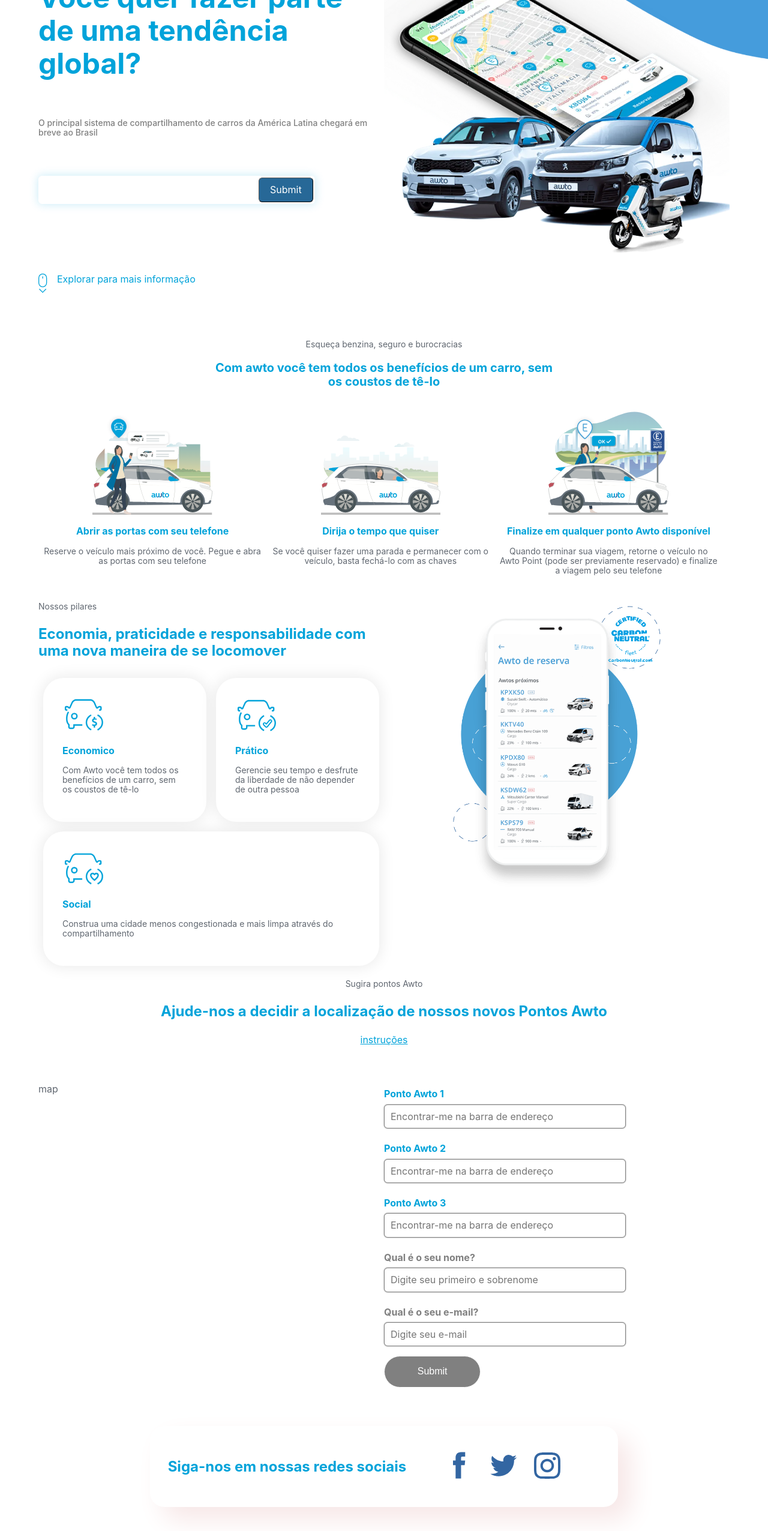
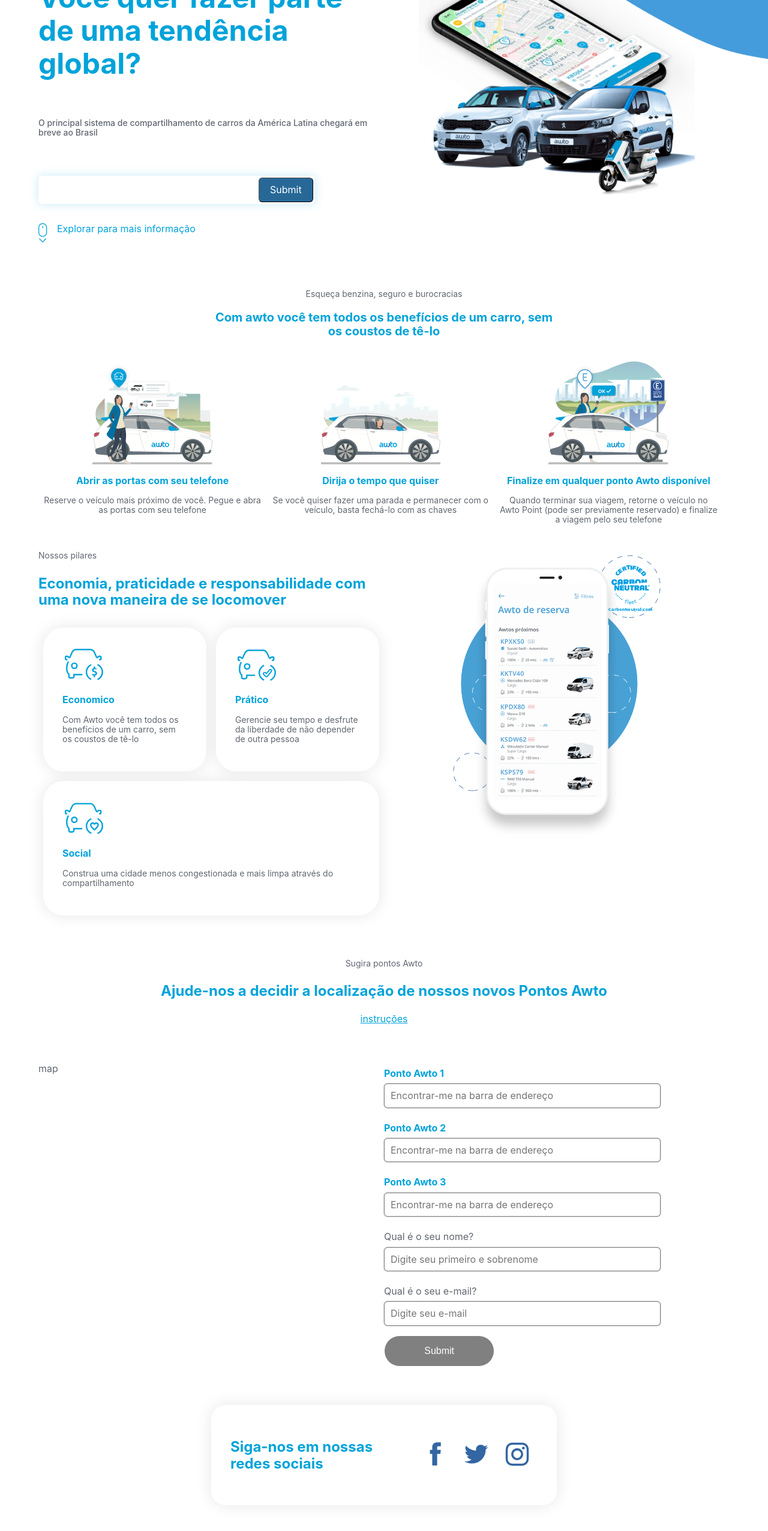
Before and after one commit to manugarcal/awto-landing-page-bra, a React (Create React App) app: page / in a window 1280 px wide. Shown: the part 234-2786 px from the top of the page at 60% size. Built offline with nearby package versions, Linux system fonts and the light colour scheme.

Commit message:
tachyons 100%

```diff
--- a/src/App.css
+++ b/src/App.css
@@ -10,18 +10,20 @@
     color: #606770;
 }
 
-.text-color-blue {
+.text-color-primary {
     color: var(--primary-color);
 }
 
-.text-color-gray {
+.text-color-secondary {
     color: var(--secondary-color);
 }
 
-.container {
-    width: 1320px;
-    padding: 0 1rem;
-    margin: 0 auto;
+.bg-primary {
+    background-color: var(--primary-color);
+}
+
+.bg-secondary {
+    background-color: var(--secondary-color);
 }
 
 p {
@@ -143,17 +145,6 @@
 
 /* -----------Suggest Points component Style----------- */
 
-.formGroup {
-    display: flex;
-    flex-direction: column;
-    width: 70%;
-}
-
-.submitBtnSuggestPoints {
-    width: 40%;
-    background-color: var(--secondary-color);
-}
-
 .modalCta {
     text-decoration: underline;
     cursor: pointer;
@@ -181,6 +172,7 @@
 }
 
 .modal-bg {
+    background-color: rgba(0, 0, 0, 0.5);
     position: absolute;
     backdrop-filter: blur(5px);
     width: 100%;
@@ -189,7 +181,6 @@
 }
 
 .modal-container {
-    border: 1px solid var(--primary-color);
     border-radius: 10px;
     background: #fff;
     position: relative;
@@ -217,24 +208,10 @@
 
 /* -----------Social Media Component Styles----------- */
 
-.socialMediaContainer {
-    margin: 5vh 10vw;
-    display: flex;
-    justify-content: center;
-}
-
 .socialMediaWrapper {
-    padding: 30px;
-    display: flex;
-    justify-content: space-evenly;
     border-radius: 24px;
     background: #fff;
-    box-shadow: 21px 21px 43px #f7e7e7, -21px -21px 43px #ffffff;
-}
-
-.socialMediaIconsContainer {
-    display: flex;
-    margin: auto 4vw;
+    box-shadow: 0 0 24px 3px rgba(0, 0, 0, 0.08);
 }
 
 .socialMediaIcon {
@@ -242,47 +219,7 @@
 }
 
 
-/* -----------contac us form Styles----------- */
-
-.contactFormContainer {
-    margin: 5vh 10vw;
-}
-
-.contactFormTitle {
-    margin: auto;
-    text-align: center;
-}
-
-.contactForm {
-    display: flex;
-    flex-direction: column;
-    margin: auto;
-    width: 50%;
-}
-
-.submitContactForm {
-    background-color: var(--primary-color);
-    width: 30%;
-    justify-content: center;
-}
-
-
 /* -----------footer Styles----------- */
-
-.footerContainer {
-    margin: 5vh 10vw;
-}
-
-.footerText,
-.footerBtns {
-    display: flex;
-    justify-content: center;
-}
-
-.footerLink {
-    text-decoration: none;
-    margin-left: 1vw;
-}
 
 @media screen and (min-width: 60em) {
     .ph5-l {
--- a/src/components/ContactUsForm.jsx
+++ b/src/components/ContactUsForm.jsx
@@ -2,22 +2,21 @@
 
 const ContactUsForm = () => {
   return (
-    <section className="contactFormContainer">
-      <div className="contactFormTitle">
-        <p className="">Dúvidas ou consultas?</p>
-        <h3 className="f3">Escreva para nós e responderemos o mais rápido possivel</h3>
+    <section className="">
+      <div className="">
+        <p className="db tc">Dúvidas ou consultas?</p>
+        <h3 className="text-color-primary f3 tc">Escreva para nós e responderemos o mais rápido possivel</h3>
         <form>
-          <div className="contactForm">
-            <input className="formControl" type="text" placeholder="Nome" />
-            <input className="formControl" type="email" placeholder="Seu e-mail" />
-            <textarea className="formControl" name="" id="" cols="30" rows="10" placeholder="Mensagem"></textarea>
-            <div className="btnContainer">
-              <input className="btn submitContactForm" type="submit" />
+          <div className="w-100 w-40-l center">
+            <input className="formControl center db w-100 w-70-m" type="text" placeholder="Nome" />
+            <input className="formControl center db w-100 w-70-m" type="email" placeholder="Seu e-mail" />
+            <textarea className="formControl center db w-100 w-70-m" cols="30" rows="10" placeholder="Mensagem"></textarea>
+            <div>
+              <input className="btn bg-primary w-70-m w-30-l w-100 ma4 center db" type="submit" />
             </div>
           </div>
         </form>
       </div>
-
     </section>
   )
 }
--- a/src/components/Footer.jsx
+++ b/src/components/Footer.jsx
@@ -2,21 +2,22 @@
 
 const Footer = () => {
   return (
-    <div className="footerContainer">
-      <div className="footerText">
-        <p className="">
+    <footer className="mv5">
+      <div>
+        <p className="tc">
           Awto &copy; Copyright 2021. todos os dereitos reservados
         </p>
       </div>
-      <div className="footerBtns">
-        <a className="footerLink text-color-blue" href="/#">
+      <div className="flex justify-center w-100">
+        <a className="text-color-primary mh1" href="/#">
           Nossos Pilares
         </a>
-        <a className="footerLink text-color-blue" href="/#">
+        <a className="text-color-secondary mh1">·</a>
+        <a className="text-color-primary mh1" href="/#">
           Contato
         </a>
       </div>
-    </div>
+    </footer>
   )
 }
 export default Footer
--- a/src/components/Header.jsx
+++ b/src/components/Header.jsx
@@ -3,28 +3,39 @@
 import imgAwtoMainHeader from '../assets/img-awto.webp'
 
 const Header = () => {
+  const stringExplorarScroll = 'Explorar para mais informação'
   return (
     <section className="flex justify-between flex-wrap mv2 mt5-l">
       <div className="w-100 w-50-l">
-        <h1 className="text-color-blue tc tl-l f2 f1-l mb5">Você quer fazer parte de uma tendência global?</h1>
-        <p className="text-color-gray f6 fw5 tc tl-l mb5">
+        <h1 className="text-color-primary tc tl-l f2 f1-l mb5">Você quer fazer parte de uma tendência global?</h1>
+        <p className="text-color-secondaryf6 fw5 tc tl-l mb5">
           O principal sistema de compartilhamento de carros da América Latina
           chegará em breve ao Brasil
         </p>
-        <div className="headerInpurContainer w-100 w-80-l flex mv4">
-          <input className="headerInput w-70 w-80-l" type="text" />
-          <input className="btnSubmit w-30 w-20-l" type="submit" />
+        <div>
+          <div className="headerInpurContainer w-100 w-80-l flex mv4">
+            <input className="headerInput w-70 w-80-l" type="text" />
+            <input className="btnSubmit w-30 w-20-l" type="submit" />
+          </div>
+          <div className="db-l dn">
+            <div className="flex justify-center justify-start-l w-100 w-50-l mt4 mb5">
+              <img src={ScrollIcon} alt="Scroll Icon" />
+              <span className="text-color-primary mh3">{stringExplorarScroll}</span>
+            </div>
+          </div>
         </div>
       </div>
       <div className="w-100 w-50-l">
         <picture>
           <source srcSet={imgAwtoMainHeader} type="image/webp" />
-          <img src={imgAwtoMainHeader} alt="Awto" />
+          <img className="w-80 db center" src={imgAwtoMainHeader} alt="Awto" />
         </picture>
       </div>
-      <div className="flex justify-center justify-start-l w-100 w-50-l mt4 mb5">
-        <img src={ScrollIcon} alt="Scroll Icon" />
-        <span className="text-color-blue mh3">Explorar para mais informação</span>
+      <div className="dn-l db center">
+        <div className="flex justify-center justify-start-l w-100 w-50-l mt4 mb5">
+          <img src={ScrollIcon} alt="Scroll Icon" />
+          <span className="text-color-primary mh3">{stringExplorarScroll}</span>
+        </div>
       </div>
     </section>
   )
--- a/src/components/SocialMedia.jsx
+++ b/src/components/SocialMedia.jsx
@@ -5,10 +5,10 @@
 
 const SocialMedia = () => {
   return (
-    <section className="socialMediaContainer">
-      <div className="socialMediaWrapper">
-        <h3 className="text-color-blue f3">Siga-nos em nossas redes sociais</h3>
-        <div className="socialMediaIconsContainer">
+    <section className="w-90 w-50-l db center ma5">
+      <div className="socialMediaWrapper flex justify-center flex-wrap pa4">
+        <h3 className="text-color-primary f3 db w-100 w-60-l center tc tl-l">Siga-nos em nossas redes sociais</h3>
+        <div className="flex justify-center w-100 w-40-l">
           <div className="socialMediaIcon">
             <img src={iconFb} alt="FaceBook" />
           </div>
--- a/src/components/SuggestPoints.jsx
+++ b/src/components/SuggestPoints.jsx
@@ -4,54 +4,53 @@
 const SuggestPoints = () => {
   const { actions } = useContext(Context)
   return (
-    <section>
+    <section className="mv5">
       <div className="tc">
         <p>Sugira pontos Awto</p>
-        <h3 className="text-color-blue f3 tc">
+        <h3 className="text-color-primary f3 tc">
           Ajude-nos a decidir a localização de nossos novos Pontos Awto
         </h3>
-        <a href="/" className="text-color-blue" onClick={actions.openModal()} data-modal="modal-one">instruções</a>
+        <a href="" className="text-color-primary" onClick={actions.openModal()} data-modal="modal-one">instruções</a>
       </div>
       <div className="flex flex-wrap w-100 mv5">
         <div className="w-100 w-50-l">map</div>
         <div className="w-100 w-50-l">
           <form>
-            <div className="formGroup">
-              <label className="text-color-blue fw7 mv2">Ponto Awto 1</label>
+            <div className="w-100 w-80-l flex justify-center flex-column">
+              <label className="center text-color-primary fw7 mv2 w-100 w-70-m db">Ponto Awto 1</label>
               <input
-                className="formControl"
+                className="formControl center db w-100 w-70-m"
                 type="text"
                 placeholder="Encontrar-me na barra de endereço"
               />
-              <label className="text-color-blue fw7 mv2">Ponto Awto 2</label>
+              <label className="center text-color-primary fw7 mv2 w-100 w-70-m db">Ponto Awto 2</label>
               <input
-                className="formControl"
+                className="formControl center db w-100 w-70-m"
                 type="text"
                 placeholder="Encontrar-me na barra de endereço"
               />
-              <label className="text-color-blue fw7 mv2">Ponto Awto 3</label>
+              <label className="center text-color-primary fw7 mv2 w-100 w-70-m db">Ponto Awto 3</label>
               <input
-                className="formControl"
+                className="formControl center db w-100 w-70-m"
                 type="text"
                 placeholder="Encontrar-me na barra de endereço"
               />
-              <label className=" text-color-gray fw7 mv2">
+              <label className="center  text-color-secondaryfw7 mv2 w-100 w-70-m db">
                 Qual é o seu nome?
               </label>
               <input
-                className="formControl"
+                className="formControl center db w-100 w-70-m"
                 type="text"
                 placeholder="Digite seu primeiro e sobrenome"
               />
-              <label className=" text-color-gray fw7 mv2">
+              <label className="center text-color-secondaryfw7 mv2 w-100 w-70-m db">
                 Qual é o seu e-mail?
               </label>
-              <input
-                className="formControl"
-                type="text"
-                placeholder="Digite seu e-mail"
+              <input className="formControl center db w-100 w-70-m" type="text" placeholder="Digite seu e-mail"
               />
-              <input className="btn submitBtnSuggestPoints" type="submit" />
+              <div className="center db w-100 w-70-m">
+                <input className="btn bg-secondary w-100 w-40-l" type="submit" />
+              </div>
             </div>
           </form>
         </div>
@@ -59,7 +58,7 @@
       <div className="modal" id="modal-one">
         <div className="modal-bg modal-exit"></div>
         <div className="modal-container">
-          <h3 className="text-color-blue f3">Instruções</h3>
+          <h3 className="text-color-primary f3">Instruções</h3>
           <ol>
             <li className="">
               Digite o endereço do ponto que deseja sugerir dentro da caixa de
@@ -70,7 +69,7 @@
               nome e e-mail e acerte "enviar".
             </li>
           </ol>
-          <button className="modal-close modal-exit">X</button>
+          <button className="modal-close modal-exit">&#10006;</button>
         </div>
       </div>
     </section>
```
Also changed, not shown: src/components/Benefits.jsx (+4 -4 lines), src/components/OurPillars.jsx (+4 -4 lines).
